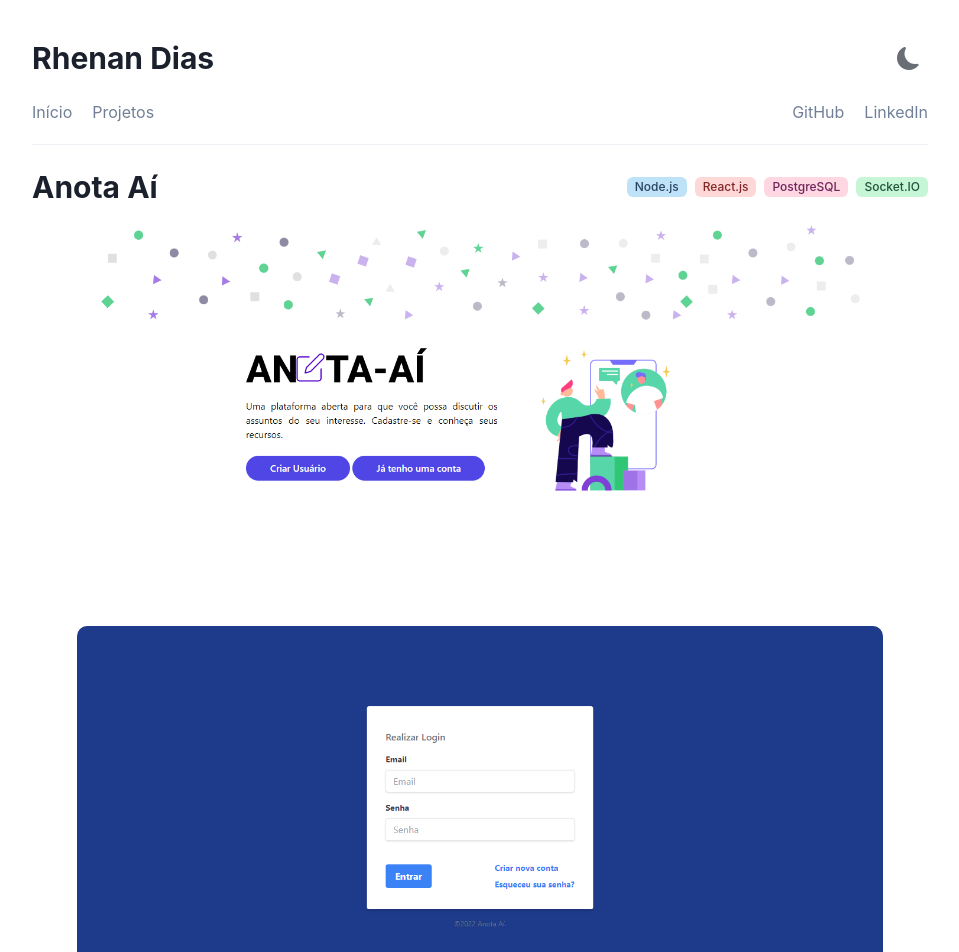
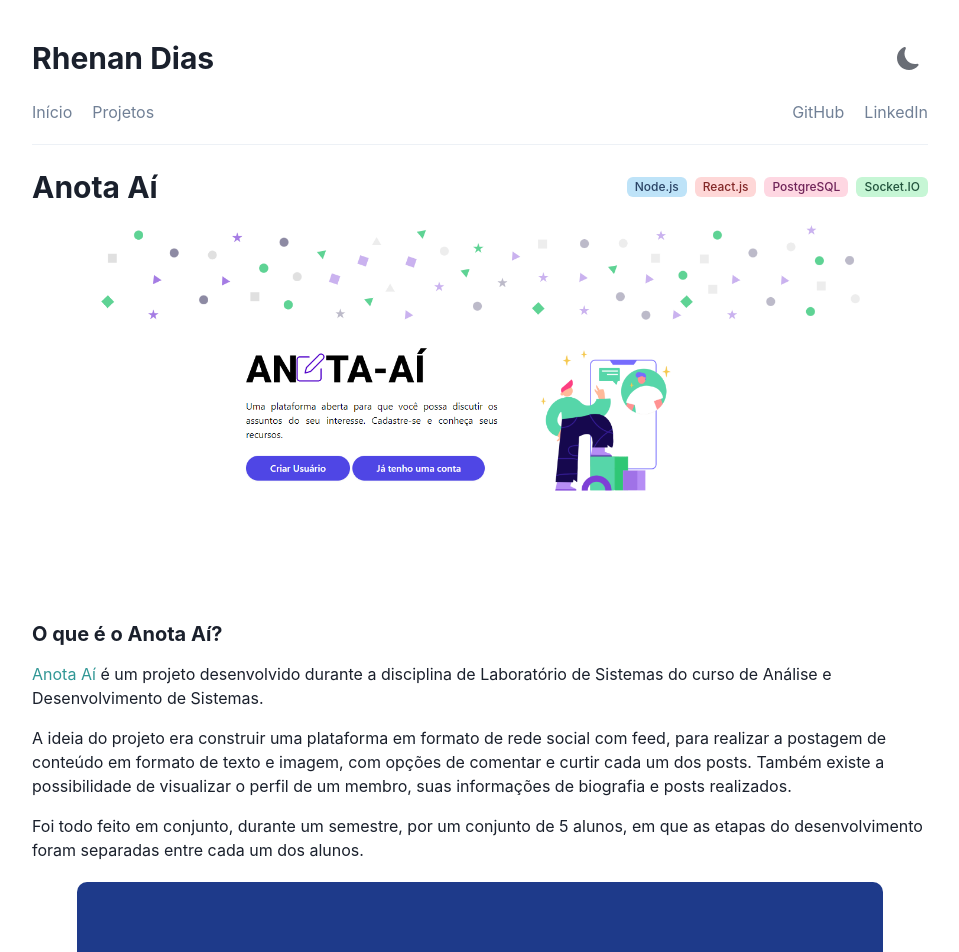
Before and after one commit to rhenandias/rhenandias.github.io, a Next.js app: page /projetos/anota-ai in a window 1280 px wide. Shown: the top 952 px of the page, without its empty margins (160-1119 px from the left). Built offline with nearby package versions, Linux system fonts and the light colour scheme.

Commit message:
Adicionando recursos de midia para projeto do Anota Aí

```diff
--- a/pages/projetos/anota-ai/index.tsx
+++ b/pages/projetos/anota-ai/index.tsx
@@ -69,6 +69,36 @@ function AnotaAi() {
           mt={5}
         />
 
+        <Heading my={4} fontSize={"xl"}>
+          O que é o Anota Aí?
+        </Heading>
+
+        <VStack spacing={4} align={"left"}>
+          <Text>
+            <ChakraLink
+              href={"https://anotaai.netlify.app/feed"}
+              target={"_blank"}
+              color="teal.500"
+            >
+              Anota Aí{" "}
+            </ChakraLink>
+            é um projeto desenvolvido durante a disciplina de Laboratório de
+            Sistemas do curso de Análise e Desenvolvimento de Sistemas.
+          </Text>
+          <Text>
+            A ideia do projeto era construir uma plataforma em formato de rede
+            social com feed, para realizar a postagem de conteúdo em formato de
+            texto e imagem, com opções de comentar e curtir cada um dos posts.
+            Também existe a possibilidade de visualizar o perfil de um membro,
+            suas informações de biografia e posts realizados.
+          </Text>
+          <Text>
+            Foi todo feito em conjunto, durante um semestre, por um conjunto de
+            5 alunos, em que as etapas do desenvolvimento foram separadas entre
+            cada um dos alunos.
+          </Text>
+        </VStack>
+
         <ChakraImage
           as={Image}
           src={Login as unknown as string}
```
